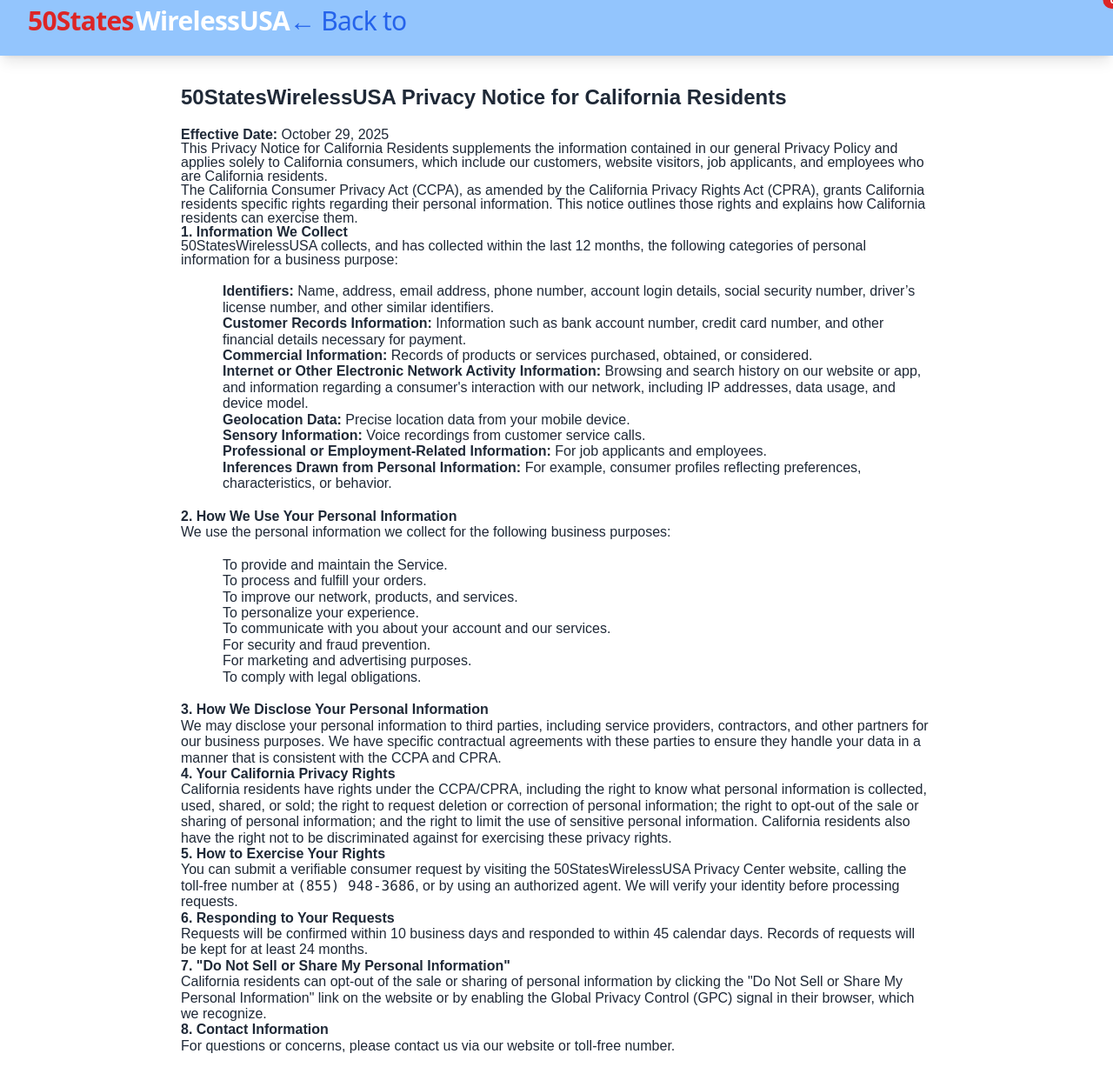
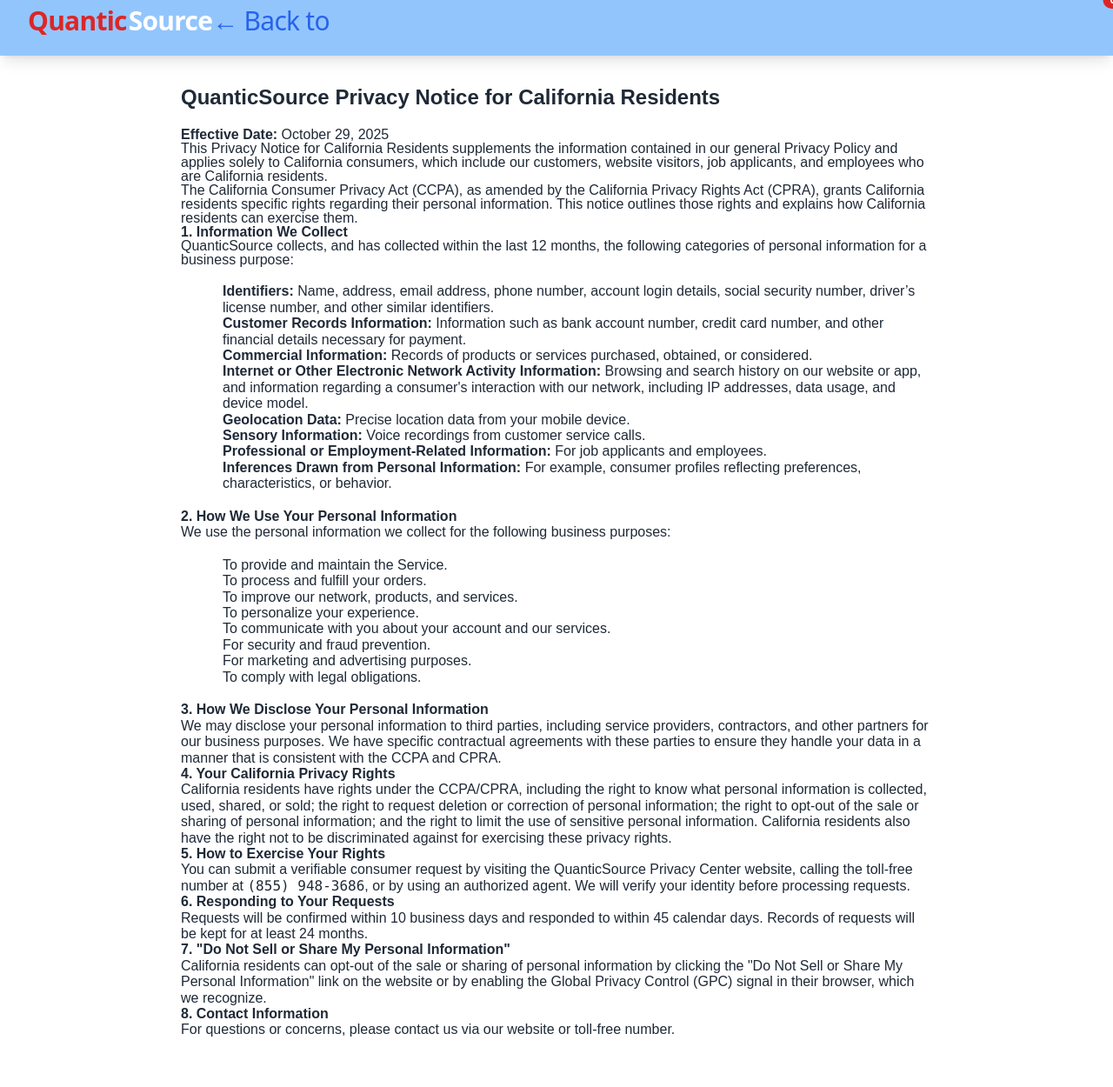
Before and after one commit to drutech6/quanticsource, a Jekyll site: the page Privacy-Notice-for-California-Residents.html, which Jekyll copies as it is, in a window 1280 px wide and 1260 px high. Shown: the top 1250 px of the window at 87% size. Built offline with Jekyll 4.4.1, drawn with Linux system fonts in a browser that asks for light colours; nearby versions of some CDN libraries.

Commit message:
Update Privacy-Notice-for-California-Residents.html

```diff
--- a/Privacy-Notice-for-California-Residents.html
+++ b/Privacy-Notice-for-California-Residents.html
@@ -3,14 +3,14 @@
 <head>
   <meta charset="utf-8">
   <meta name="viewport" content="width=device-width, initial-scale=1.0">
-  <title>50StatesWirelessUSA Shipping Policy</title>
+  <title>QuanticSource Shipping Policy</title>
   <!-- Load Tailwind CSS for navbar styling -->
 <!DOCTYPE html>
 <html lang="en">
 <head>
   <meta charset="utf-8">
   <meta name="viewport" content="width=device-width, initial-scale=1.0">
-  <title>50StatesWirelessUSA Terms of Service</title>
+  <title>QuanticSource Terms of Service</title>
   <!-- Load Tailwind CSS for navbar styling -->
   <script src="https://cdn.tailwindcss.com"></script>
   <script>
@@ -75,9 +75,9 @@
     <div class="max-w-7xl mx-auto px-4 sm:px-6 lg:px-8">
       <div class="flex items-center justify-between h-16">
         <div class="flex-shrink-0">
-          <a href="/50stateswirelessusa/" class="text-3xl font-extrabold text-red-600 tracking-tight" style="line-height: 1;">
+          <a href="/QuanticSource/" class="text-3xl font-extrabold text-red-600 tracking-tight" style="line-height: 1;">
                    <div id="policy-content"></div>
-            50States<span class="text-white ml-0.5">WirelessUSA</span><button id="close-policy" class="text-blue-600 mb-4 font-medium">&larr; Back to</button>
+            Quantic<span class="text-white ml-0.5">Source</span><button id="close-policy" class="text-blue-600 mb-4 font-medium">&larr; Back to</button>
           </a>
         </div>
 <!-- LibreOffice Content -->
@@ -106,7 +106,7 @@
 
   <!-- LibreOffice Content -->
   <main class="max-w-4xl mx-auto px-4 py-8 libre-content">
-  <h1 class="text-2xl font-bold mb-4"> 50StatesWirelessUSA Privacy Notice for California Residents</h1></p>
+  <h1 class="text-2xl font-bold mb-4"> QuanticSource Privacy Notice for California Residents</h1></p>
 <p style="line-height: 100%; margin-bottom: 0in"><strong>Effective
 Date:</strong> October 29, 2025&nbsp;</p>
 <p style="line-height: 100%; margin-bottom: 0in">This Privacy Notice
@@ -121,7 +121,7 @@
 rights and explains how California residents can exercise them.&nbsp;</p>
 <p style="line-height: 100%; margin-bottom: 0in"><strong>1.
 Information We Collect</strong></p>
-<p style="line-height: 100%; margin-bottom: 0.2in">50StatesWirelessUSA
+<p style="line-height: 100%; margin-bottom: 0.2in">QuanticSource
 collects, and has collected within the last 12 months, the following
 categories of personal information for a business purpose:&nbsp;</p>
 <ul>
@@ -196,7 +196,7 @@
 rights.&nbsp;</p>
 <p style="margin-bottom: 0in"><strong>5. How to Exercise Your Rights</strong></p>
 <p style="margin-bottom: 0in">You can submit a verifiable consumer
-request by visiting the 50StatesWirelessUSA Privacy Center website,
+request by visiting the QuanticSource Privacy Center website,
 calling the toll-free number at <code class="western">(855) 948-3686</code>,
 or by using an authorized agent. We will verify your identity before
 processing requests.&nbsp;</p>
@@ -221,7 +221,7 @@
 
   <!-- If your site uses app.js, uncomment and adjust path -->
   <!--
-  <script src="/50StatesWirelessUSA/assets/js/app.js"></script>
+  <script src="/QuanticSource/assets/js/app.js"></script>
   -->
 
 </body>
```
